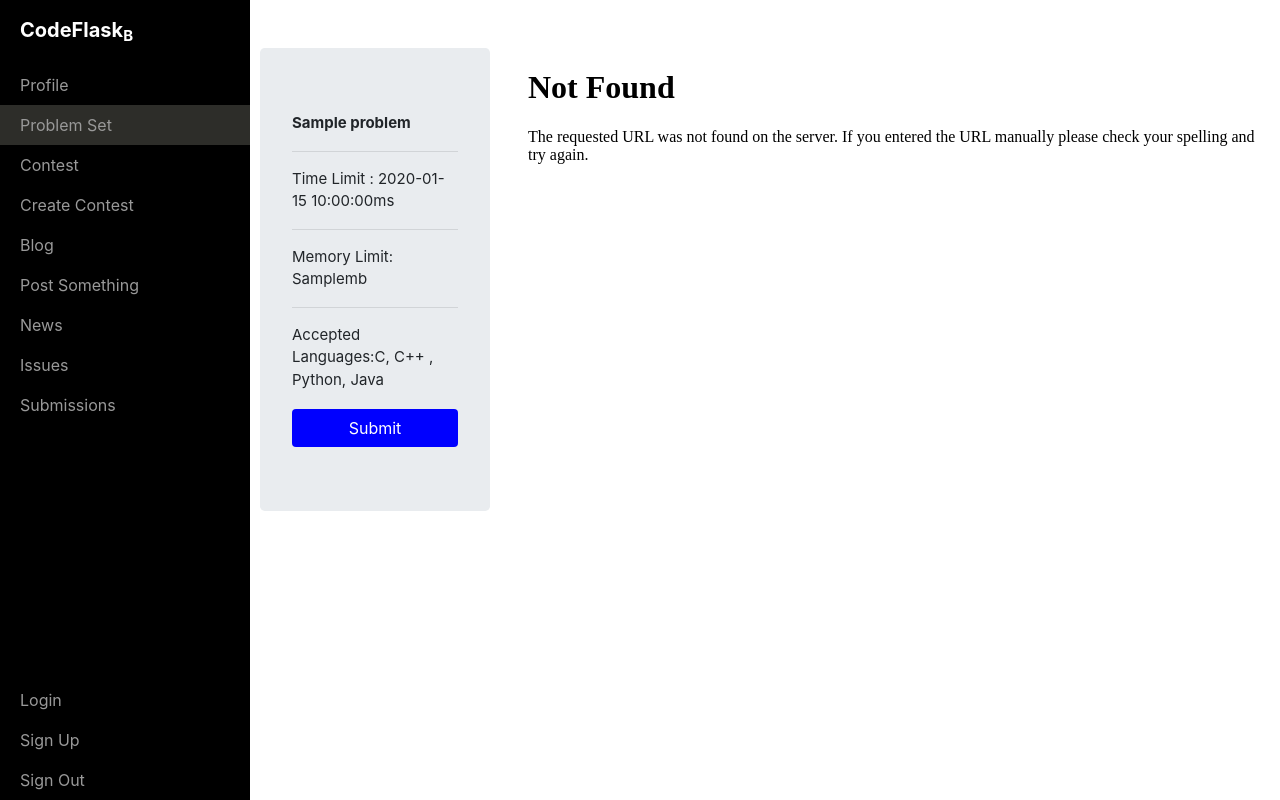
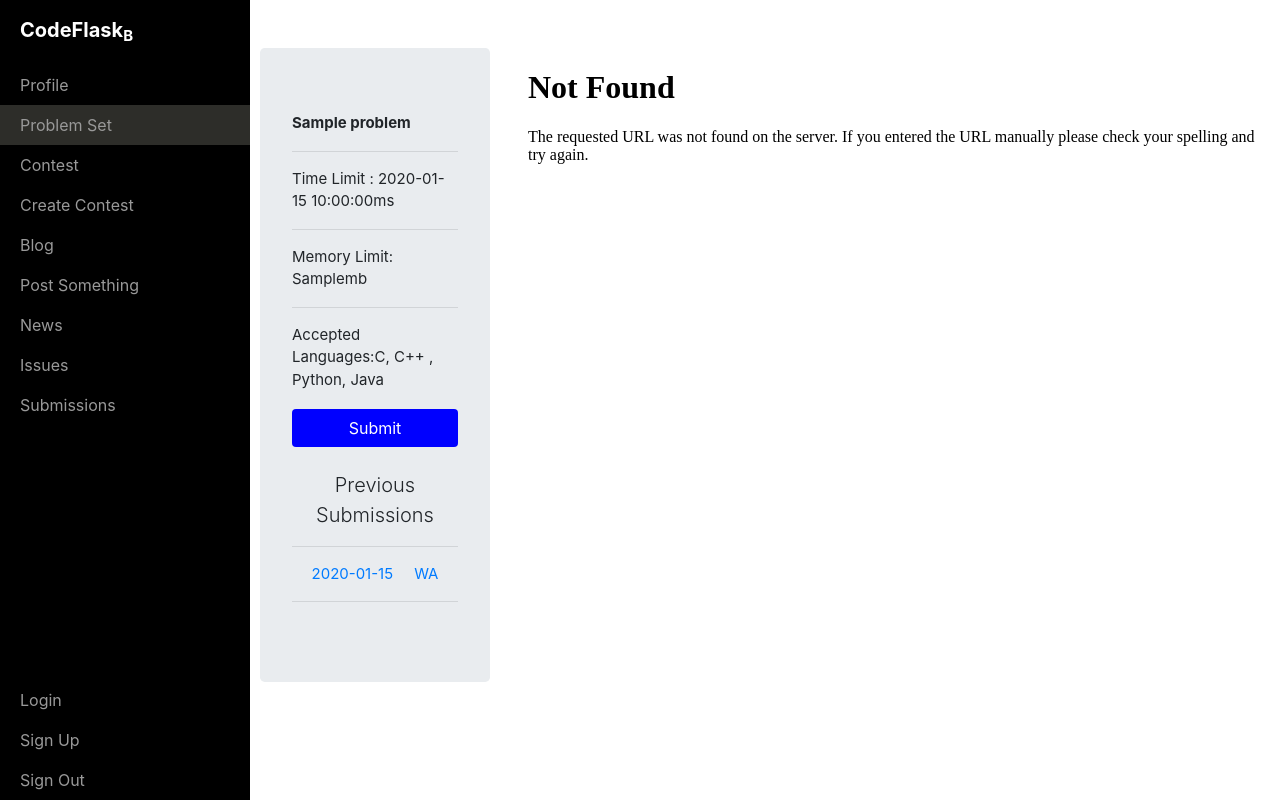
Before and after one commit to deathstroke44/purpleoj, a Flask app: page /about/1/ in a window 1280 px wide. Run offline with Flask 2, Linux system fonts and the light colour scheme; the visitor is signed in with stand-in values (Sample User, id 1); a database or web service that is not in the repository returns one stand-in record (values such as "Sample title"); parts of the project's set-up code (start-up, migrations or seed data) failed here and were passed over; some libraries are stand-ins or nearby versions.

Commit message:
Functionlist.py is list of all function

```diff
--- a/FunctionList.py
+++ b/FunctionList.py
@@ -1,4 +1,6 @@
-
+from app import *
+from Submission import *
+ALLOWED_EXTENSIONS = set(['txt', 'pdf'])
 def givenode(node_name):
     node_name = node_name.replace('\n','')
     print(repr(node_name),end=' ')
@@ -51,6 +53,17 @@ def edge_list(st,ed_cnt):
         filter_list2.append(filter_list[i])
     return filter_list2
 
+class pair:
+    def __init__(self,first,second,third):
+        self.first=first
+        self.second=second
+        th=''
+        for i in range(0,16):
+            th+=first[i]
+        for i in range(0,3):
+            th+='.'
+        self.third=third
+
 class graph:
     def __init__(self,nodelist,edgelist):
         self.nodelist=nodelist
@@ -86,3 +99,17 @@ class jsonstring:
 def allowed_file(filename):
     return '.' in filename and \
            filename.rsplit('.', 1)[1].lower() in ALLOWED_EXTENSIONS
+
+def problem_user_submissions(mongo,user_name,problem_id):
+    submissionsDatabase = mongo.db.submissions
+    submissionsCursor = submissionsDatabase.find({
+        'User Id':user_name,
+        'Problem Id':problem_id
+    }).limit(10).sort([('Submission Time', 1)])
+    submissions = list()
+    for submission in submissionsCursor:
+        submissions.append(pair(submission['Submission Id'], submission['Status'],submission['Submission Time']))
+    print(user_name)
+    print(len(submissions))
+    print('omi')
+    return submissions
--- a/app.py
+++ b/app.py
@@ -14,7 +14,7 @@ from werkzeug.utils import secure_filename
 from wtforms import Form, IntegerField, StringField, PasswordField, validators
 from wtforms.fields import SubmitField, TextAreaField
 from wtforms.fields.html5 import EmailField
-from FunctionList import giveedge,givenode,edge_list,node_list,f,allowed_file,graph,adapter,jsonstring
+from FunctionList import giveedge,givenode,edge_list,node_list,f,allowed_file,graph,adapter,jsonstring,problem_user_submissions,pair
 from forms import IssueForm, CommentForm,UploadForm,graph_input,create_article_form,LoginForm,RegisterForm
 from ClassesList import problem,postob
 app = Flask(__name__)
@@ -295,7 +295,12 @@ def pdfviewers(id):
     pbds = prob_struct(pb['name'], pb['time_limit'], pb['memory_limit'], id)
     if not ('username' in session):
         return redirect(url_for('login'))
-    return render_template("pdfviewer.html", pdf_src='/static/uploads/' + id + '.pdf', pbds=pbds)
+    Previous = problem_user_submissions(mongo,session['username'],id)
+    for i in range(0,len(Previous)):
+        print(Previous[i].first)
+    #Previous=[]
+    Previous.reverse()
+    return render_template("pdfviewer.html", pdf_src='/static/uploads/' + id + '.pdf', pbds=pbds,Previous=Previous)
 
 
 @app.route('/about')
--- a/templates/pdfviewer.html
+++ b/templates/pdfviewer.html
@@ -14,13 +14,29 @@
     align-content: center;
     background-color: blue;
 }
+#first
+{
+    width: 50%;
+    float: left;
+
+}
+#second
+{
+    width: 20%;
+    float: right;
+}
+#third
+{
+    height: 10px;
+    background-color: black;
+}
 
         </style>
 <body>
     </head>
             <div class="row mt-5">
                 <div class="col-md-3">
-                    <div id="first" class="jumbotron" >
+                    <div class="jumbotron" >
                         <p>
                             <b>{{ pbds.pn }}</b>
                         </p>
@@ -41,10 +57,26 @@
                         Submit
                         </font>
                         </a>
+                        <br><br>
+                        <p class="lead" align="center">Previous Submissions</p>
+                        <hr>
+                        {% for previous in Previous %}
+
+                        <div>
+
+                            <div class="border-dark">
+
+                                <a href="/submissions/{{previous.first}}"><p align="center">{{ previous.third }}&nbsp;&nbsp;&nbsp;&nbsp;&nbsp;{{ previous.second }}</p></a>
+                                <hr>
+                            </div>
+
+                        </div>
+                        {% endfor %}
                     </div>
                 </div>
+
                 <div class="col-md-9">
-                    <div id="second" class="embed-responsive embed-responsive-1by1">
+                    <div class="embed-responsive embed-responsive-1by1">
                         <iframe src="{{ pdf_src }}" type="application/pdf"></iframe>
                     </div>
                 </div>
```
